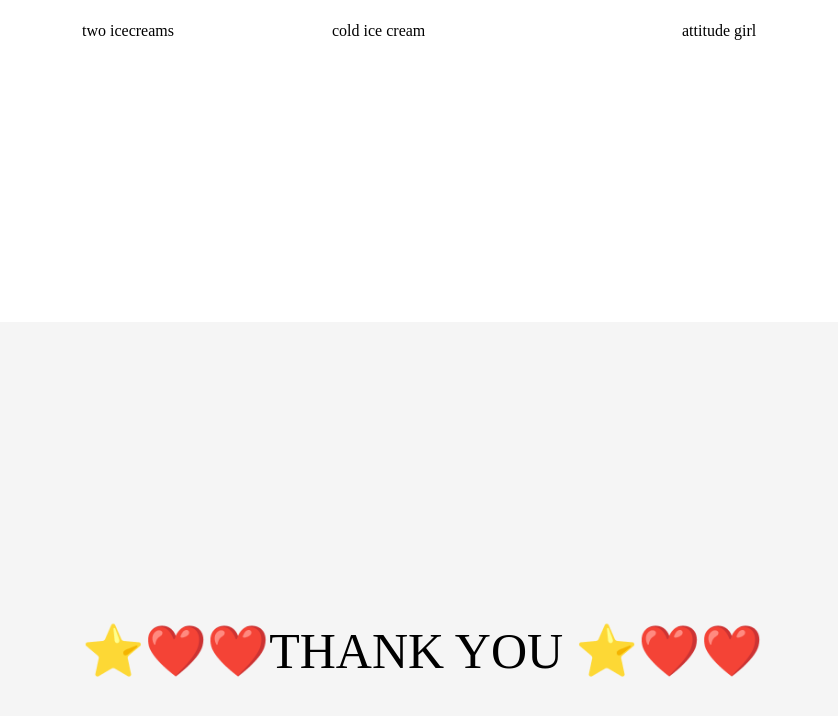
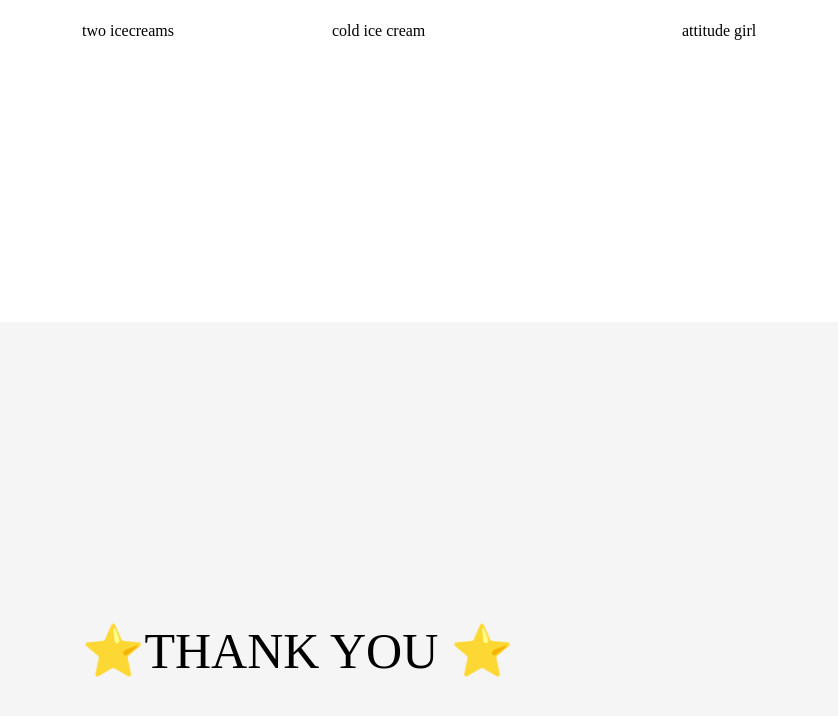
Before and after one commit to aishugundapuneni/project1, a plain HTML site: page index.html in a window 1280 px wide. Shown: the part 868-1584 px from the top of the page, without its empty margins (326-1164 px from the left). Drawn offline with Linux system fonts and the light colour scheme.

Commit message:
Update index.html

```diff
--- a/index.html
+++ b/index.html
@@ -43,7 +43,7 @@
         <p class="p16">attitude girl</p>
     </div>
     <div class="page2">
-        <p class="pa1">⭐❤️❤️THANK YOU ⭐❤️❤️</p>
+        <p class="pa1">⭐THANK YOU ⭐</p>
 
     </div>
 </body>
```
